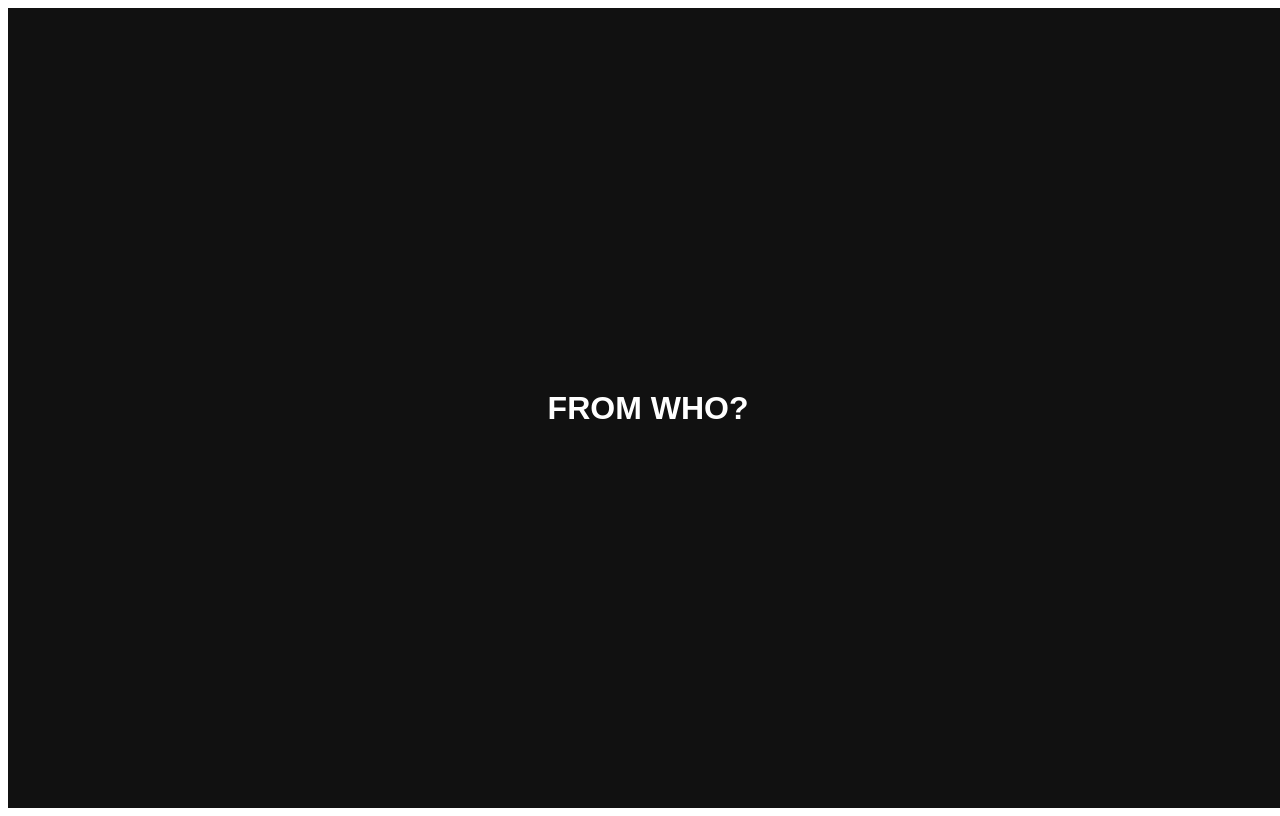
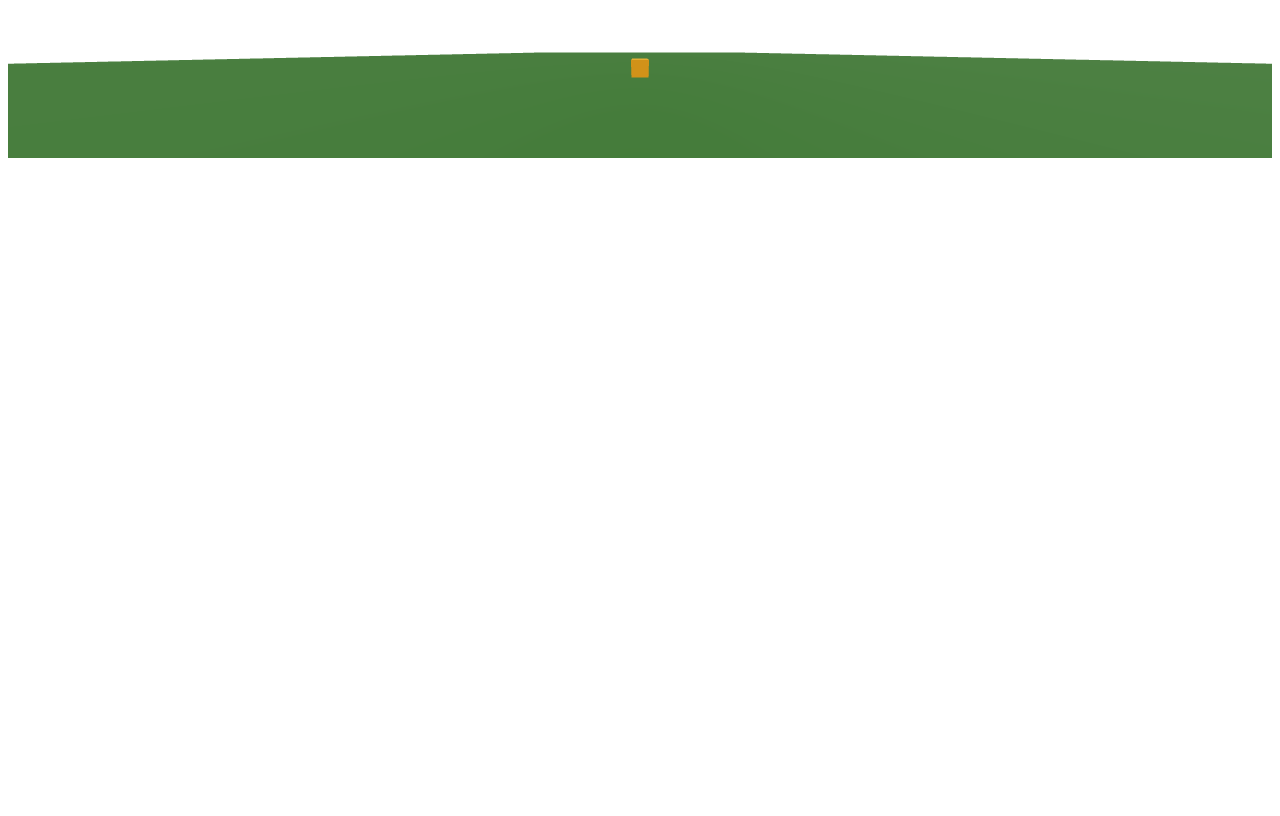
Before and after one commit to Aizenbens/ds, a React (Vite) app: page / in a window 1280 px wide. Built offline with nearby package versions, Linux system fonts and the light colour scheme.

Commit message:
Update App.jsx

```diff
--- a/client/App.jsx
+++ b/client/App.jsx
@@ -1,21 +1,6 @@
 import React from "react";
+import Scene from "./js/scene/Scene";
 
 export default function App() {
-  return (
-    <h1
-      style={{
-        color: "white",
-        background: "#111",
-        width: "100vw",
-        height: "100vh",
-        margin: 0,
-        display: "flex",
-        justifyContent: "center",
-        alignItems: "center",
-        fontFamily: "Arial",
-      }}
-    >
-      FROM WHO?
-    </h1>
-  );
+  return <Scene />;
 }
```
